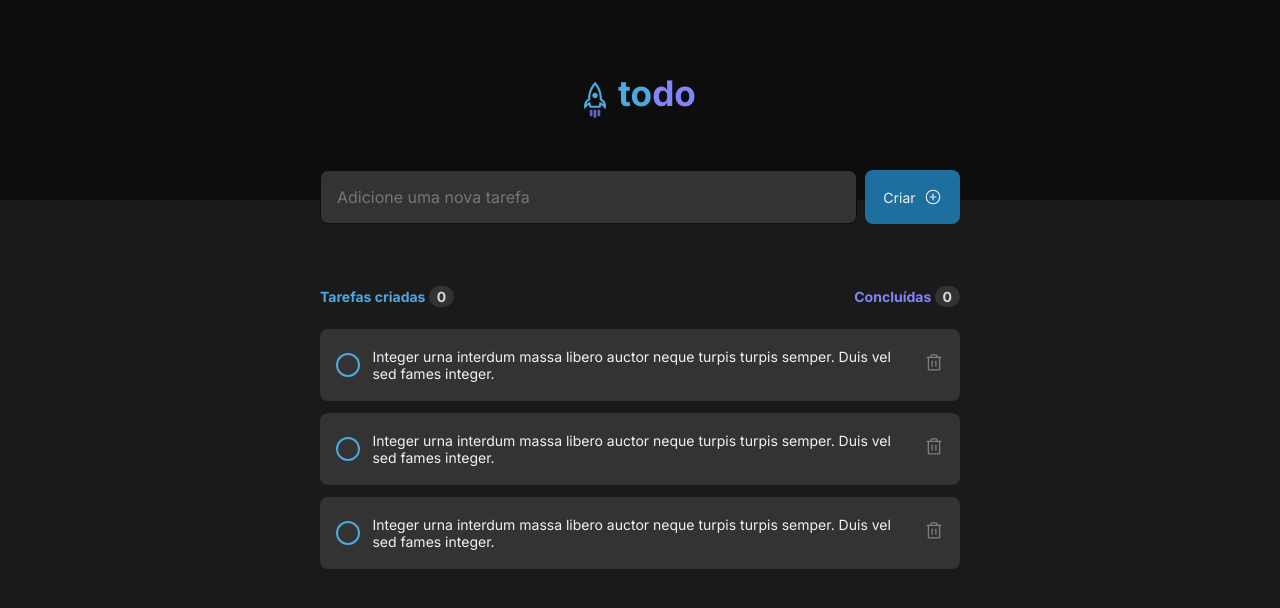
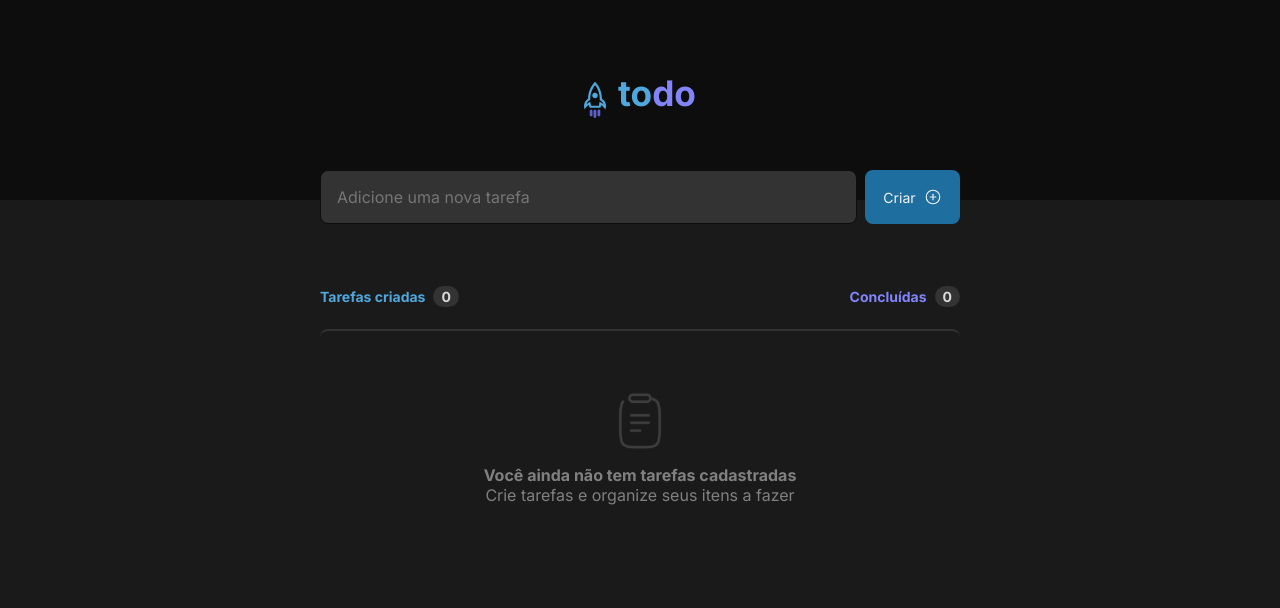
Before and after one commit to ismaelnt/rocketodo, a React (Vite) app: page / in a window 1280 px wide. Shown: the top 608 px of the page. Built offline with nearby package versions, Linux system fonts and the light colour scheme.

Commit message:
feat: render todos

```diff
--- a/src/App.tsx
+++ b/src/App.tsx
@@ -1,10 +1,17 @@
+import { ITodo } from './types/todo.type';
+
 import common from './styles/common.module.scss';
-
+import styles from './app.module.scss';
 import { Header } from './components/Header';
 import { TodoForm } from './components/TodoForm';
-import { TodoList } from './components/TodoList';
+import { EmptyList } from './components/EmptyList';
+import { Card } from './components/Card';
 
 export function App() {
+  const todos: ITodo[] = [];
+
+  const hasTodo = todos.length !== 0;
+
   return (
     <div>
       <Header />
@@ -12,7 +19,21 @@ export function App() {
       <div className={common.container}>
         <TodoForm />
 
-        <TodoList />
+        <div className={styles.headerList}>
+          <p>Tarefas criadas<span>{todos.length}</span></p>
+          <p>Concluídas<span>0 {hasTodo ? `de ${todos.length}` : null}</span></p>
+        </div>
+
+        {hasTodo
+          ? todos.map((todo) => (
+            <Card
+              id={todo.id}
+              content={todo.content}
+              isCompleted={todo.isCompleted}
+            />
+          ))
+          : <EmptyList />
+        }
       </div>
     </div>
   );
--- a/src/components/TodoList/todoList.module.scss
+++ b/src/app.module.scss
@@ -17,32 +17,7 @@
       background: var(--gray-500);
       padding: 0.125rem 0.5rem;
       border-radius: 999px;
+      margin-left: 0.5rem;
     }
   }
 }
-
-.line {
-  width: auto;
-  height: 4rem;
-  background: transparent;
-  border-top: 2px solid var(--gray-500);
-  border-radius: 8px;
-}
-
-.emptyList {
-  display: flex;
-  flex-direction: column;
-  align-items: center;
-
-  img {
-    margin-bottom: 1rem;
-  }
-
-  p {
-    color: var(--gray-300);
-
-    &:nth-child(2n) {
-      font-weight: bold;
-    }
-  }
-}
--- a/src/components/Card/index.tsx
+++ b/src/components/Card/index.tsx
@@ -1,11 +1,13 @@
 import styles from './card.module.scss';
 import { Trash } from 'phosphor-react';
 
-export function Card() {
+import { ITodo } from '../../types/todo.type';
+
+export function Card({ id, content, isCompleted }: ITodo) {
   return (
-    <div className={styles.todoCard}>
-      <input type='checkbox' />
-      <p>Integer urna interdum massa libero auctor neque turpis turpis semper. Duis vel sed fames integer.</p>
+    <div className={styles.todoCard} key={id}>
+      <input type='checkbox' checked={isCompleted} />
+      <p>{content}</p>
       <button>
         <Trash size={20} />
       </button>
--- /dev/null
+++ b/src/components/EmptyList/emptyList.module.scss
@@ -0,0 +1,25 @@
+.line {
+  width: auto;
+  height: 4rem;
+  background: transparent;
+  border-top: 2px solid var(--gray-500);
+  border-radius: 8px;
+}
+
+.emptyList {
+  display: flex;
+  flex-direction: column;
+  align-items: center;
+
+  img {
+    margin-bottom: 1rem;
+  }
+
+  p {
+    color: var(--gray-300);
+
+    &:nth-child(2n) {
+      font-weight: bold;
+    }
+  }
+}
--- a/src/components/TodoList/EmptyList.tsx
+++ b/src/components/EmptyList/index.tsx
@@ -1,6 +1,6 @@
 import clipboard from '../../assets/clipboard.svg';
 
-import styles from './todoList.module.scss';
+import styles from './emptyList.module.scss';
 
 export function EmptyList() {
   return (
--- a/src/components/TodoForm/index.tsx
+++ b/src/components/TodoForm/index.tsx
@@ -1,8 +1,11 @@
+import { useState } from 'react';
 import { PlusCircle } from 'phosphor-react';
 
 import styles from './todoForm.module.scss';
 
 export function TodoForm() {
+  const [newTodo, setNewTodo] = useState<string>('');
+
   return (
     <form className={styles.form}>
       <input
--- a/src/components/TodoList/index.tsx
+++ /dev/null
@@ -1,19 +0,0 @@
-import styles from './todoList.module.scss';
-import { Card } from '../Card';
-
-export function TodoList() {
-  return (
-    <div>
-      <div className={styles.headerList}>
-        <p>Tarefas criadas <span>0</span></p>
-        <p>Concluídas <span>0</span></p>
-      </div>
-
-      {/* <EmptyList /> */}
-
-      <Card />
-      <Card />
-      <Card />
-    </div>
-  );
-}
--- /dev/null
+++ b/src/types/todo.type.ts
@@ -0,0 +1,5 @@
+export interface ITodo {
+  id: number;
+  content: string;
+  isCompleted: boolean;
+}
```
